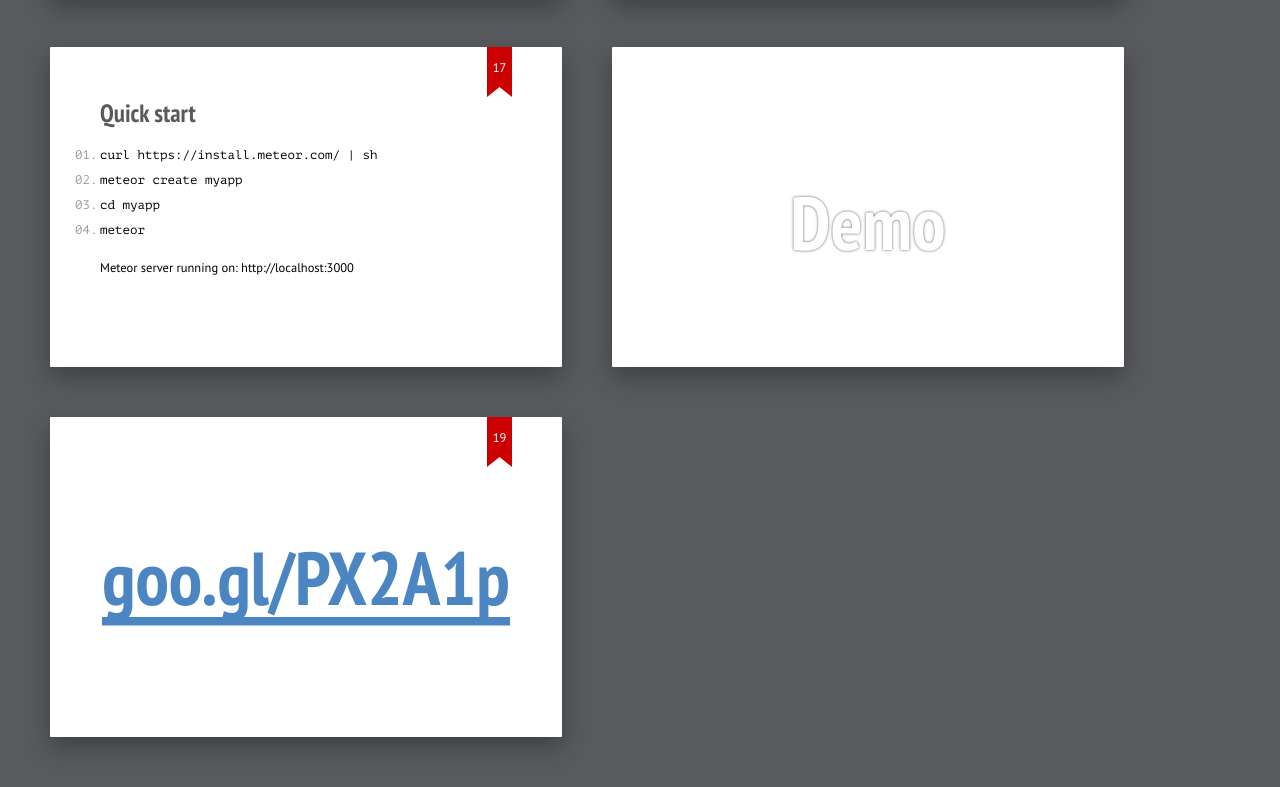
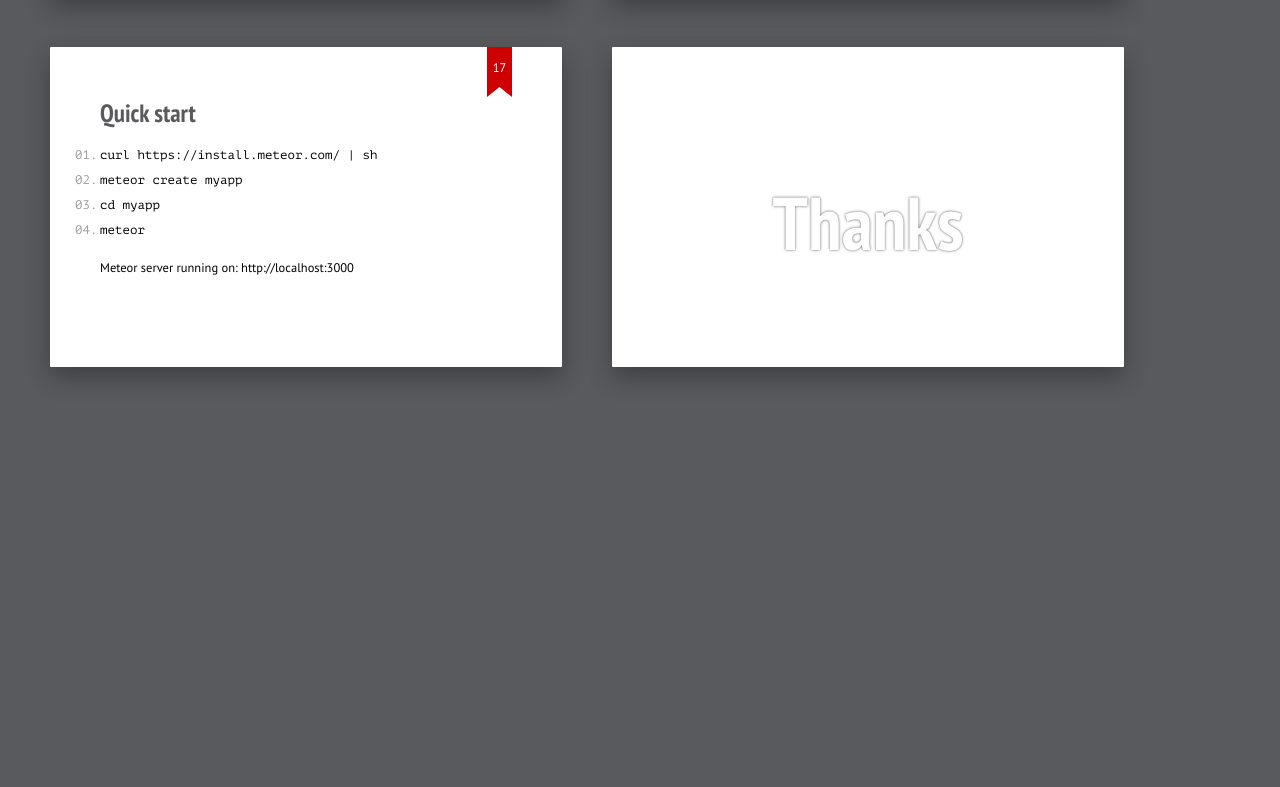
Before and after one commit to MikitaLisavets/presentations, a plain HTML site: page meteor/index.html in a window 1280 px wide. Shown: the part 3087-3874 px from the top of the page. After the commit the page ends 3504 px from the top, so only its background shows below. Drawn offline with Linux system fonts and the light colour scheme.

Commit message:
Remove dead link

```diff
--- a/meteor/index.html
+++ b/meteor/index.html
@@ -158,11 +158,8 @@
     </p>
   </section>
   <section class="slide slide-cover">
-    <h2 class="shout">Demo</h2>
+    <h2 class="shout">Thanks</h2>
     <img src="pictures/5.jpg" alt="" class="cover h">
-  </section>
-  <section class="slide">
-    <h2 class="shout"><a href="http://goo.gl/PX2A1p">goo.gl/PX2A1p</a></h2>
   </section>
 
   <div class="progress"></div>
```
